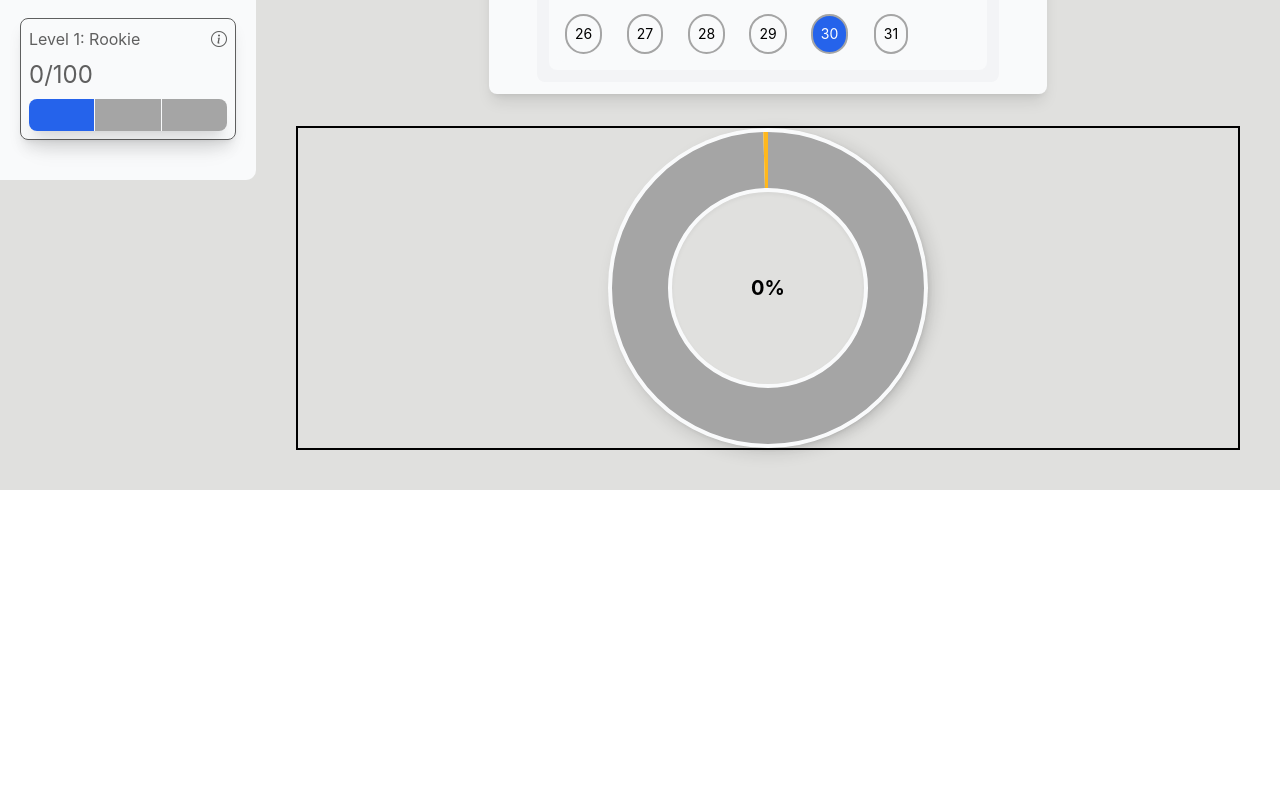
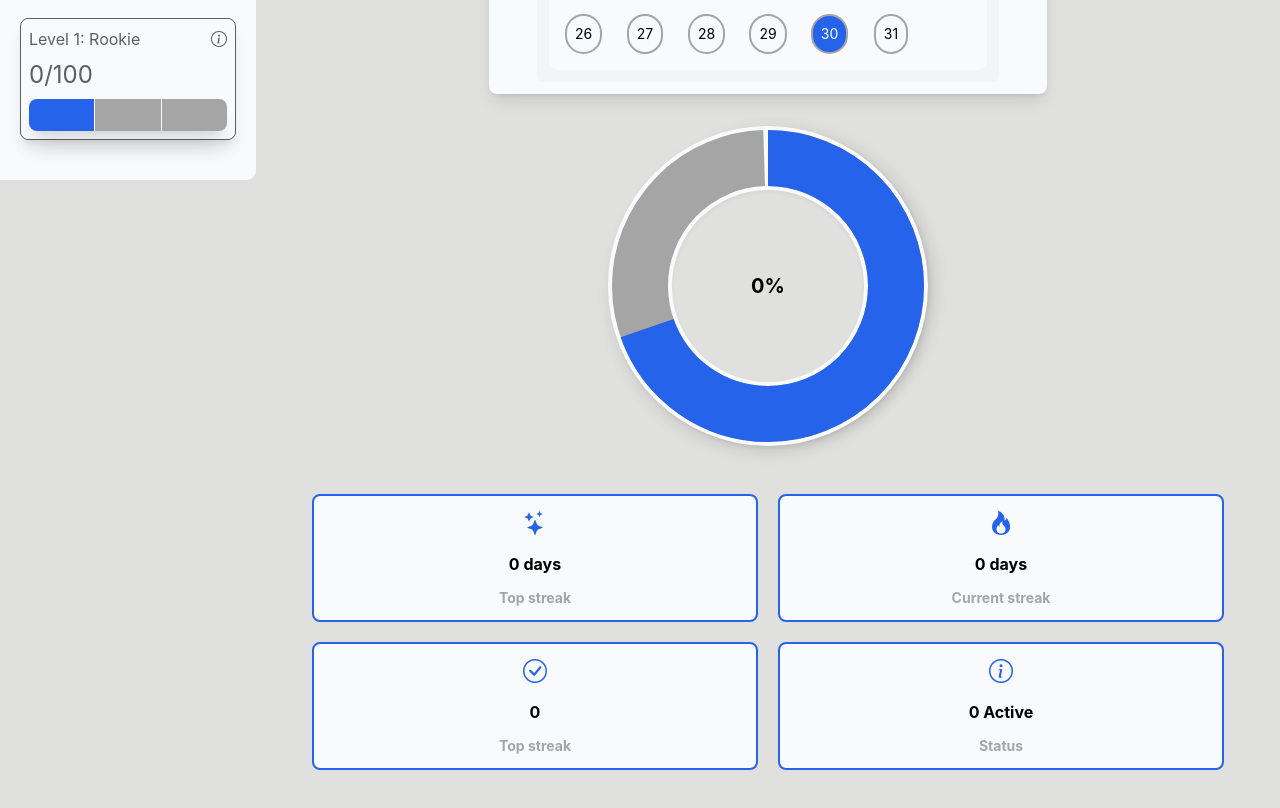
Before and after one commit to theinternetfae/Construction-site, a React (Vite) app: page /test/stats in a window 1280 px wide. Shown: the part 620-1428 px from the top of the page. Before the commit the page ends 1110 px from the top, so only its background shows below. Built offline with nearby package versions, Linux system fonts and the light colour scheme.

Commit message:
Finished design for stats

```diff
--- a/src/index.css
+++ b/src/index.css
@@ -540,7 +540,7 @@ body {
         }
 
         .stats-calculator-cont {
-          @apply border border-2 flex flex-col gap-5;
+          @apply flex flex-col gap-8;
 
           .stats-calculator {
             @apply relative flex flex-col justify-center items-center;
@@ -578,7 +578,23 @@ body {
           }
 
           .stats-results {
-            @apply font-bold border border-2 p-4;
+            @apply p-4 grid grid-cols-2 gap-5;
+
+            .result-cont {
+              @apply border border-2 border-[var(--accent)] rounded-lg flex flex-col items-center justify-center gap-3 p-3 bg-[var(--mainbd-bg)];
+
+              i {
+                @apply text-[var(--accent)] text-2xl;
+              }
+
+              .result-counter {
+                @apply font-bold;
+              }
+
+              .title {
+                @apply text-sm font-bold text-[var(--light-muted-text)];
+              }
+            }
           }
         }
       }
--- a/src/pages/Stats.jsx
+++ b/src/pages/Stats.jsx
@@ -214,10 +214,7 @@ function Stats() {
                             cy="20"
                             r="16"
                             strokeDasharray={100}
-                            strokeDashoffset={100}
-                            style={{
-                                stroke: 'var(--yellow)'
-                            }}
+                            strokeDashoffset={30}
                         />
 
                     </svg>
@@ -232,7 +229,32 @@ function Stats() {
 
                 </div>
 
+                <div className="stats-results cont-main">
 
+                    <div className="result-cont">
+                        <i className="bi bi-stars"></i>
+                        <p className="result-counter">0 days</p>
+                        <p className="title">Top streak</p>
+                    </div>
+
+                    <div className="result-cont">
+                        <i className="bi bi-fire"></i>
+                        <p className="result-counter">0 days</p>
+                        <p className="title">Current streak</p>
+                    </div>
+
+                    <div className="result-cont">
+                        <i className="bi bi-check-circle"></i>
+                        <p className="result-counter">0</p>
+                        <p className="title">Top streak</p>
+                    </div>
+
+                    <div className="result-cont">
+                        <i className="bi bi-info-circle"></i>
+                        <p className="result-counter">0 Active</p>
+                        <p className="title">Status</p>
+                    </div>
+                </div>
 
             </section>
 
```
